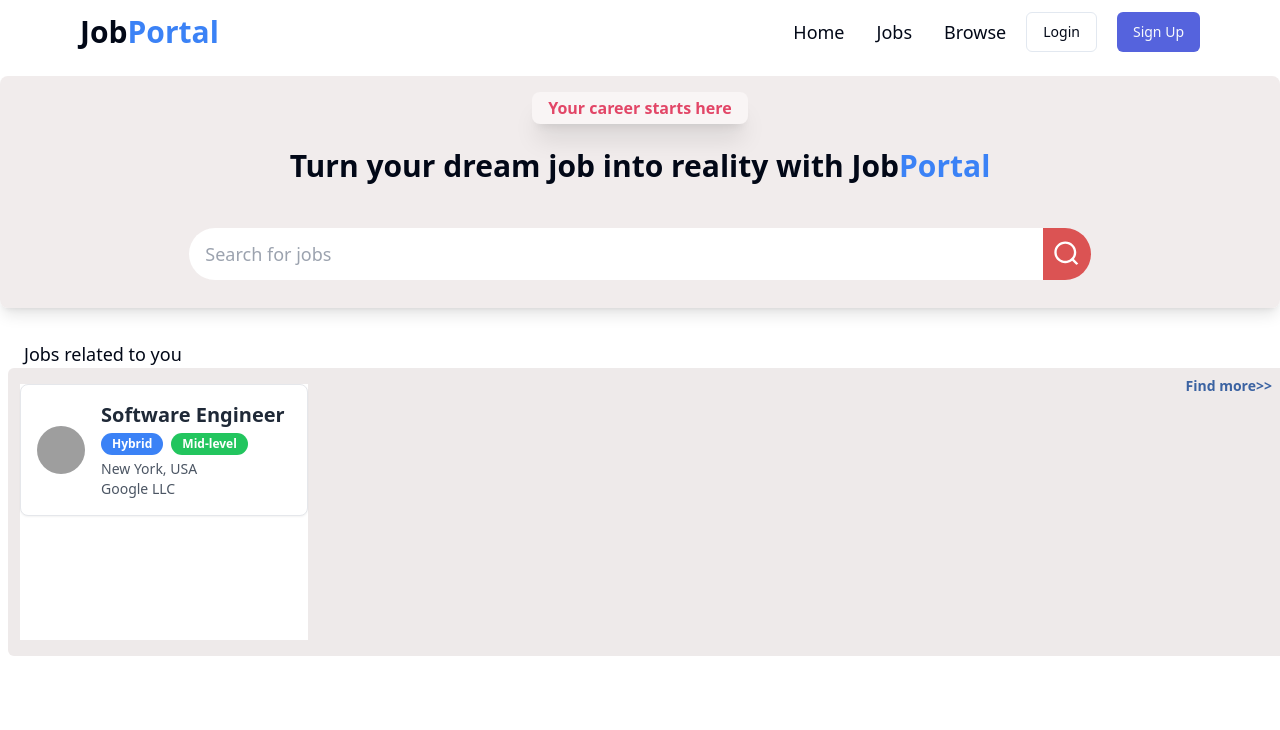
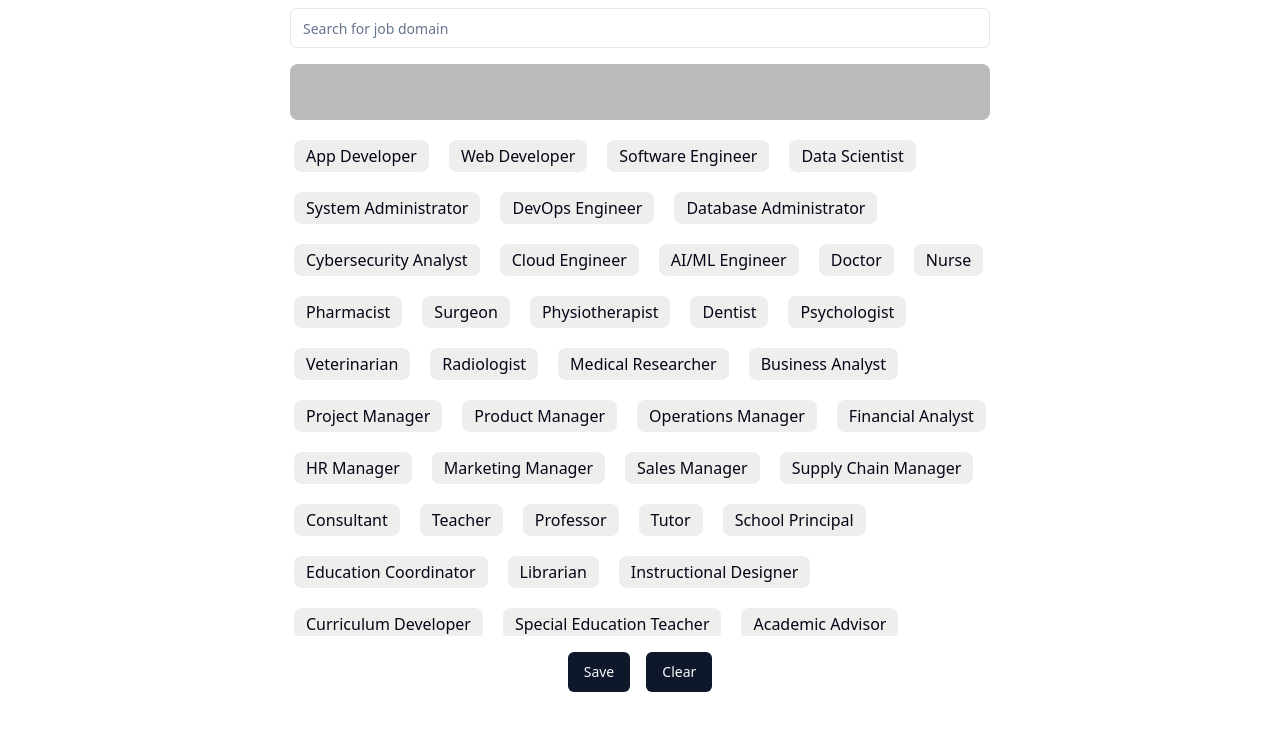
Before and after one commit to Coder-PinkuModi/Job_Portal, a React (Vite) app in the folder frontend/: page / in a window 1280 px wide. Shown: the top 730 px of the page. Built offline with nearby package versions, Linux system fonts and the light colour scheme; grey boxes are pictures that could not be loaded.

Commit message:
added job interest dialogue for users

```diff
--- /dev/null
+++ b/frontend/src/components/interestJobsOptions.jsx
@@ -0,0 +1,257 @@
+import { useState } from "react";
+import { Input } from "@/components/ui/input";
+import { Button } from "@/components/ui/button";
+
+const JobInterest = () => {
+    const jobs = [
+        // Technology & IT
+        "App Developer",
+        "Web Developer",
+        "Software Engineer",
+        "Data Scientist",
+        "System Administrator",
+        "DevOps Engineer",
+        "Database Administrator",
+        "Cybersecurity Analyst",
+        "Cloud Engineer",
+        "AI/ML Engineer",
+
+        // Healthcare
+        "Doctor",
+        "Nurse",
+        "Pharmacist",
+        "Surgeon",
+        "Physiotherapist",
+        "Dentist",
+        "Psychologist",
+        "Veterinarian",
+        "Radiologist",
+        "Medical Researcher",
+
+        // Business & Management
+        "Business Analyst",
+        "Project Manager",
+        "Product Manager",
+        "Operations Manager",
+        "Financial Analyst",
+        "HR Manager",
+        "Marketing Manager",
+        "Sales Manager",
+        "Supply Chain Manager",
+        "Consultant",
+
+        // Education
+        "Teacher",
+        "Professor",
+        "Tutor",
+        "School Principal",
+        "Education Coordinator",
+        "Librarian",
+        "Instructional Designer",
+        "Curriculum Developer",
+        "Special Education Teacher",
+        "Academic Advisor",
+
+        // Finance & Accounting
+        "Accountant",
+        "Auditor",
+        "Financial Planner",
+        "Investment Banker",
+        "Tax Consultant",
+        "Insurance Underwriter",
+        "Stockbroker",
+        "Risk Manager",
+        "Economist",
+        "Actuary",
+
+        // Construction & Engineering
+        "Civil Engineer",
+        "Mechanical Engineer",
+        "Electrical Engineer",
+        "Architect",
+        "Construction Manager",
+        "Surveyor",
+        "Structural Engineer",
+        "Quantity Surveyor",
+        "Environmental Engineer",
+        "Urban Planner",
+
+        // Creative & Media
+        "Graphic Designer",
+        "Photographer",
+        "Video Editor",
+        "Journalist",
+        "Copywriter",
+        "Animator",
+        "Art Director",
+        "Content Creator",
+        "Social Media Manager",
+        "Public Relations Specialist",
+
+        // Science & Research
+        "Research Scientist",
+        "Lab Technician",
+        "Biotechnologist",
+        "Chemist",
+        "Microbiologist",
+        "Ecologist",
+        "Geologist",
+        "Marine Biologist",
+        "Astronomer",
+        "Physicist",
+
+        // Legal & Law Enforcement
+        "Lawyer",
+        "Judge",
+        "Police Officer",
+        "Detective",
+        "Paralegal",
+        "Legal Assistant",
+        "Prosecutor",
+        "Public Defender",
+        "Corrections Officer",
+        "Forensic Scientist",
+
+        // Hospitality & Tourism
+        "Hotel Manager",
+        "Chef",
+        "Bartender",
+        "Tour Guide",
+        "Event Planner",
+        "Travel Agent",
+        "Concierge",
+        "Flight Attendant",
+        "Cruise Director",
+        "Front Desk Clerk",
+
+        // Trades & Manufacturing
+        "Electrician",
+        "Plumber",
+        "Carpenter",
+        "Welder",
+        "Machinist",
+        "Auto Mechanic",
+        "HVAC Technician",
+        "Painter",
+        "Roofer",
+        "Forklift Operator",
+
+        // Retail & Sales
+        "Cashier",
+        "Retail Manager",
+        "Sales Associate",
+        "Customer Service Representative",
+        "Store Manager",
+        "Merchandiser",
+        "Sales Consultant",
+        "Visual Merchandiser",
+        "Inventory Manager",
+        "Retail Buyer",
+
+        // Logistics & Transportation
+        "Truck Driver",
+        "Delivery Driver",
+        "Logistics Manager",
+        "Supply Chain Analyst",
+        "Warehouse Manager",
+        "Forklift Operator",
+        "Customs Broker",
+        "Freight Forwarder",
+        "Air Traffic Controller",
+        "Pilot",
+
+        // Agriculture & Environment
+        "Farmer",
+        "Agricultural Engineer",
+        "Horticulturist",
+        "Forester",
+        "Wildlife Biologist",
+        "Environmental Scientist",
+        "Conservationist",
+        "Fisheries Manager",
+        "Landscaper",
+        "Agronomist",
+
+        // Public Service & Government
+        "Politician",
+        "Diplomat",
+        "Policy Analyst",
+        "Social Worker",
+        "Urban Planner",
+        "Public Health Officer",
+        "Firefighter",
+        "Military Officer",
+        "Public Relations Officer",
+        "Government Relations Specialist",
+
+        // Sports & Recreation
+        "Athlete",
+        "Coach",
+        "Personal Trainer",
+        "Sports Therapist",
+        "Sports Agent",
+        "Referee",
+        "Sports Commentator",
+        "Recreational Director",
+        "Fitness Instructor",
+        "Lifeguard"
+    ];
+
+    const [inputValue, setInputValue] = useState("");
+    const [jobsInterest, setJobsInterest] = useState([]);
+
+    const handleInputChange = (e) => {
+        setInputValue(e.target.value);
+    };
+
+    const handleJobSelect = (job) => {
+        if (!jobsInterest.includes(job)) {
+            setJobsInterest((prev) => [...prev, job]);
+        }
+        setInputValue("");
+    };
+
+    const handleClearJobs = () => {
+        setJobsInterest([]);
+    };
+
+    const filteredJobs = jobs.filter((job) =>
+        job.toLowerCase().includes(inputValue.toLowerCase())
+    );
+
+    return (
+        <div className="containerInterestJobs w-screen h-[700px] p-2 overflow-hidden gap-4 flex justify-center items-center flex-col">
+            <div className="searchBoxJobsInterest">
+                <Input
+                    type="search"
+                    placeholder="Search for job domain"
+                    value={inputValue}
+                    onChange={handleInputChange}
+                    className="w-[700px] font-sans font-[500] "
+                />
+            </div>
+            <div className="selectedJobContainer">
+                <div className="selectedJobs flex flex-wrap gap-3 h-14 w-[700px] overflow-x-hidden bg-[#7171717c] rounded-lg">
+                    {jobsInterest.map((job, index) => (
+                        <p key={index} className="bg-[#f0eded] px-2 py-2rounded-lg inline-block m-1 cursor-pointer rounded-lg ">
+                            {job}
+                        </p>
+                    ))}
+                </div>
+            </div>
+            <div className="jobShowContainer flex flex-wrap gap-3 h-[600px] w-[700px] overflow-x-auto bg-[#ffffffe1]">
+                {filteredJobs.map((job, index) => (
+                    <div key={index} className="inline-block m-1 cursor-pointer " onClick={() => handleJobSelect(job)}>
+                        <p className="bg-[#f0eded] px-3 py-1 rounded-lg">{job}</p>
+                    </div>
+                ))}
+            </div>
+            <div className="controlling flex gap-4">
+                <Button className="">Save</Button>
+                <Button onClick={handleClearJobs}>Clear</Button> {/* Clear button */}
+            </div>
+        </div>
+    );
+};
+
+export default JobInterest;
--- a/frontend/src/pages/Home.jsx
+++ b/frontend/src/pages/Home.jsx
@@ -1,14 +1,16 @@
 import Navbar from "../components/shared/Navbar.jsx"
 import PrimeShowcase from "../components/PrimeShowcase"
 import { InterestedJobs } from "../components/JobInterest.jsx"
+import JobInterest from "../components/interestJobsOptions.jsx"
 
 function Home() {
   return (
     <div>
-        <Navbar />
+        {/* <Navbar />
         <PrimeShowcase />
-        <InterestedJobs />
+        <InterestedJobs /> */}
         {/* <Footer /> */}
+        <JobInterest />
     </div>
   )
 }
```
